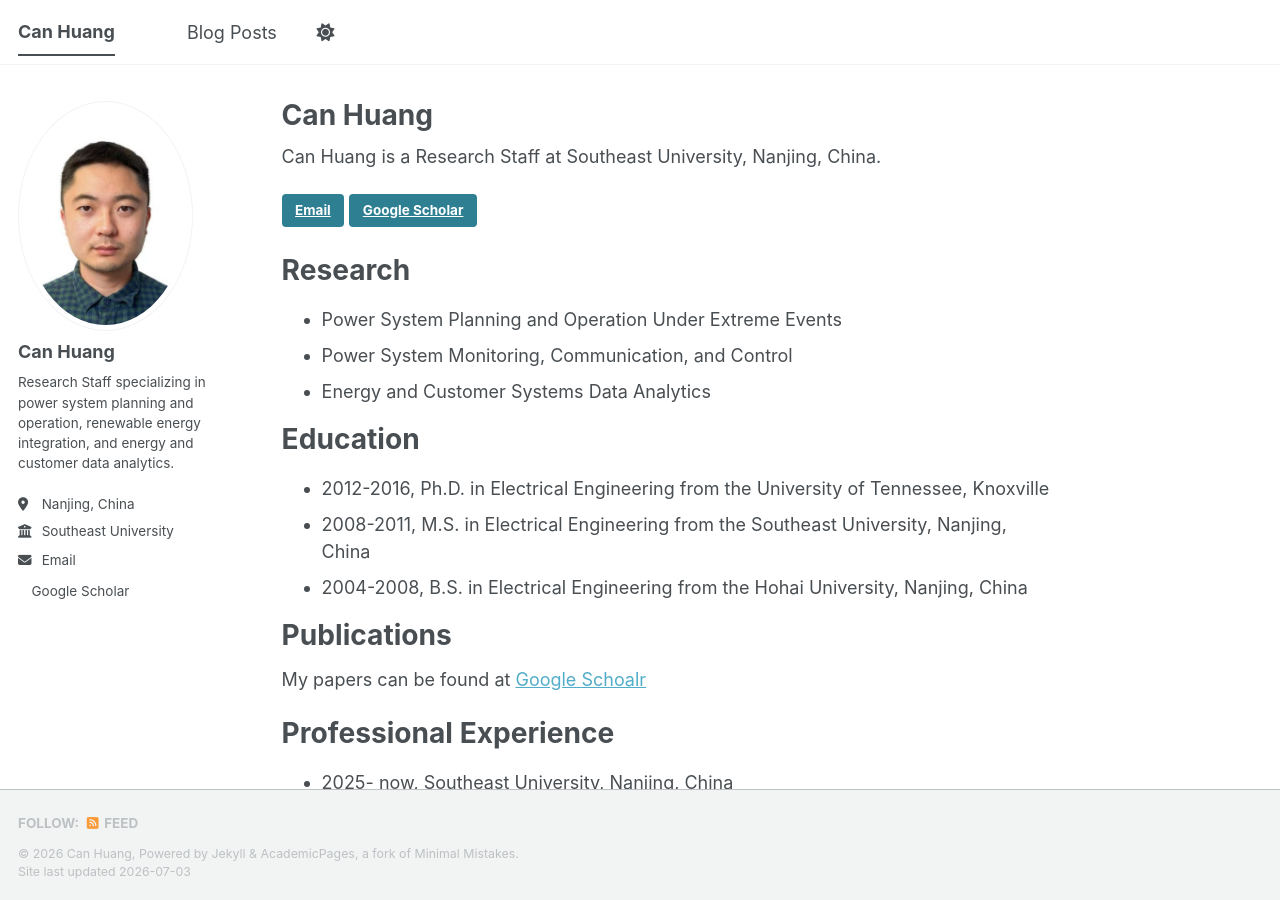
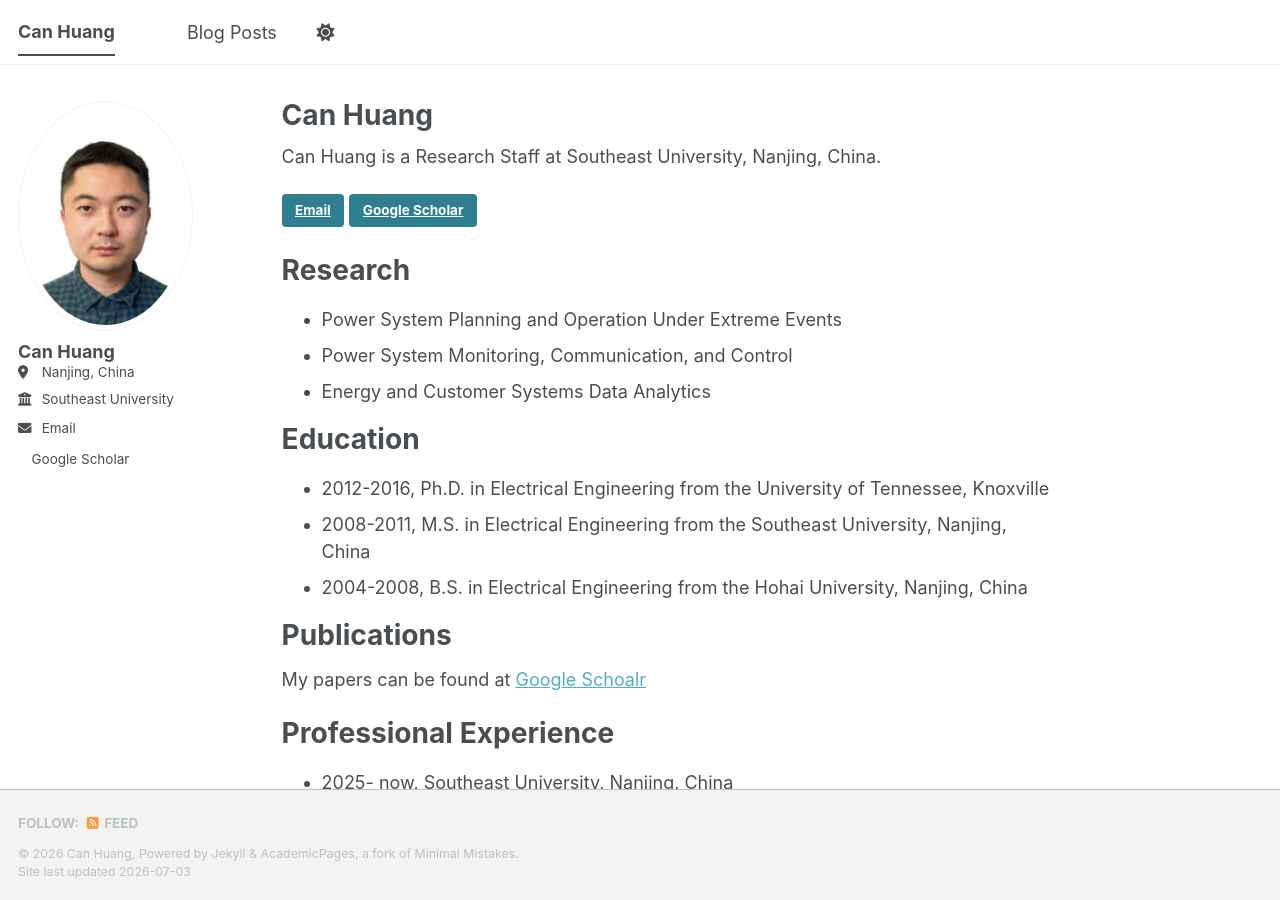
Before and after one commit to leocuisine/leocuisine.github.io, a Jekyll site: the page built from _pages/about.md, in a window 1280 px wide and 900 px high. Built offline with Jekyll 4.4.1, drawn with Linux system fonts in a browser that asks for light colours; a style sheet for code colours, icons or effects is not loaded.

Commit message:
Remove description

```diff
--- a/_config.yml
+++ b/_config.yml
@@ -12,7 +12,7 @@ site_theme               : "default" # The available themes options are "default
 title                    : "Can Huang"
 title_separator          : "-"
 name                     : &name "Can Huang"
-description              : &description "Research Staff in power systems, renewable energy integration, and energy data analytics."   # Update this with a general description of your site, this is the default if not overridden by a page
+description              : # Update this with a general description of your site, this is the default if not overridden by a page
 url                      : https://canhuang.cloud
 baseurl                  : "" # the subpath of your site, e.g. "/blog"
 repository               : "leocuisine/leocuisine.github.io"
@@ -25,7 +25,7 @@ author:
   avatar           : "can-huang.jpg"
   name             : "Can Huang"
   pronouns         : # example: "she/her"
-  bio              : "Research Staff specializing in power system planning and operation, renewable energy integration, and energy and customer data analytics."
+  bio              : #
   location         : "Nanjing, China"
   employer         : "Southeast University"
   uri              : # URL
```
